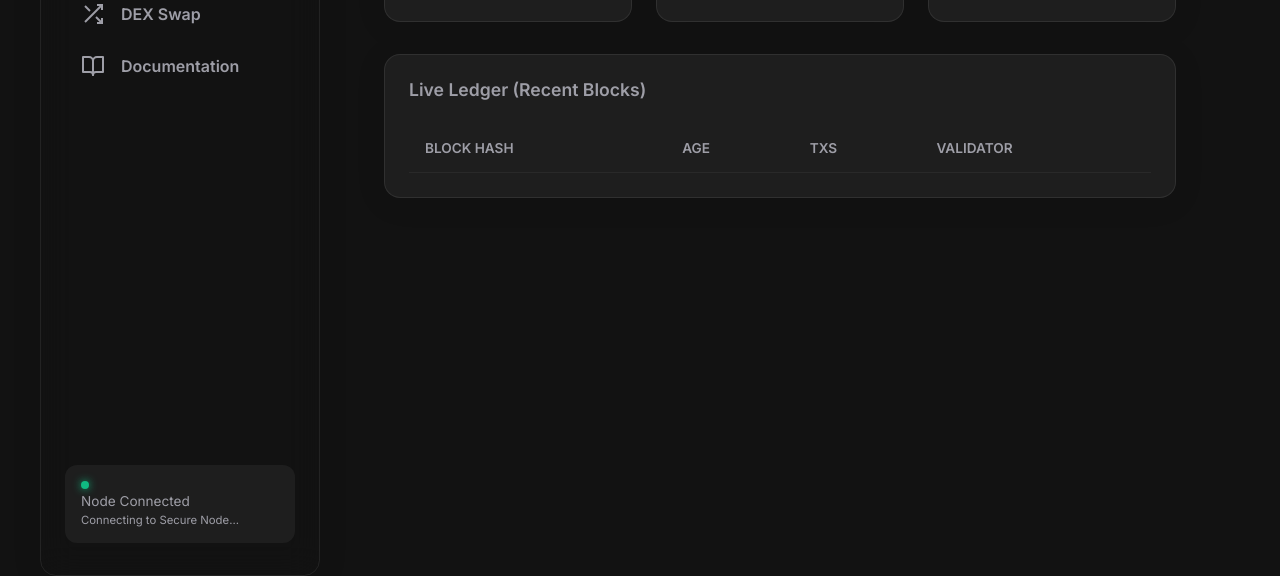
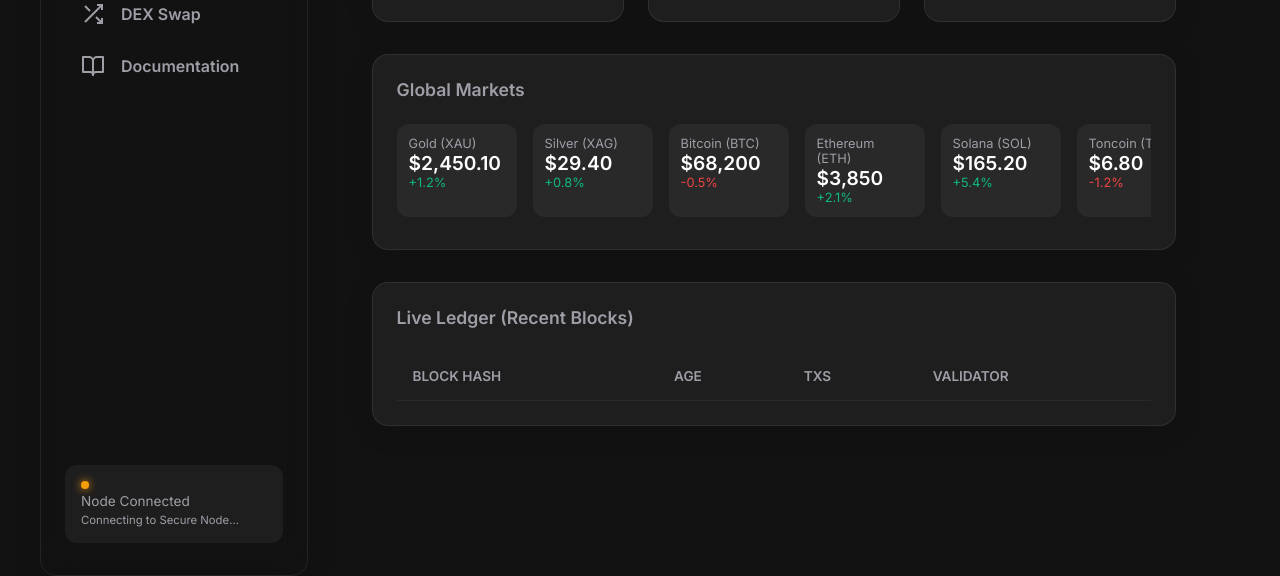
Before and after one commit to ALUMNIINTERACTIVE/alumniinteractive, a plain HTML site: page app/dashboard.html in a window 1280 px wide. Both pictures are taken after a click on the item "Explorer". Shown: the part 224-800 px from the top of the page. Drawn offline with nearby package versions, Linux system fonts and the light colour scheme; a script that the page names is missing.

Commit message:
fix: resolve syntax error, add markets, update node light

```diff
--- a/app/alumni-app.js
+++ b/app/alumni-app.js
@@ -449,7 +449,6 @@ togglePrivKey.addEventListener('click', () => {
 });
 }
 
-const btnDisconnectWallet = document.getElementById('btn-disconnect-wallet');
 function disconnectWallet() {
     localStorage.removeItem('alumni_active_wallet_idx');
     currentWallet = null;
--- a/app/dashboard.html
+++ b/app/dashboard.html
@@ -101,6 +101,44 @@
                         </div>
                     </div>
                 </header>
+
+                <div class="dashboard-grid" style="margin-bottom: 24px;">
+                    <div class="card glass-panel span-2">
+                        <h3>Global Markets</h3>
+                        <div style="display: flex; gap: 16px; overflow-x: auto; padding-bottom: 8px;">
+                            <div style="min-width: 120px; background: rgba(255,255,255,0.05); padding: 12px; border-radius: 12px;">
+                                <div style="font-size: 0.8rem; color: var(--text-muted);">Gold (XAU)</div>
+                                <div style="font-size: 1.2rem; font-weight: 600;">$2,450.10</div>
+                                <div style="color: #10b981; font-size: 0.8rem;">+1.2%</div>
+                            </div>
+                            <div style="min-width: 120px; background: rgba(255,255,255,0.05); padding: 12px; border-radius: 12px;">
+                                <div style="font-size: 0.8rem; color: var(--text-muted);">Silver (XAG)</div>
+                                <div style="font-size: 1.2rem; font-weight: 600;">$29.40</div>
+                                <div style="color: #10b981; font-size: 0.8rem;">+0.8%</div>
+                            </div>
+                            <div style="min-width: 120px; background: rgba(255,255,255,0.05); padding: 12px; border-radius: 12px;">
+                                <div style="font-size: 0.8rem; color: var(--text-muted);">Bitcoin (BTC)</div>
+                                <div style="font-size: 1.2rem; font-weight: 600;">$68,200</div>
+                                <div style="color: #ef4444; font-size: 0.8rem;">-0.5%</div>
+                            </div>
+                            <div style="min-width: 120px; background: rgba(255,255,255,0.05); padding: 12px; border-radius: 12px;">
+                                <div style="font-size: 0.8rem; color: var(--text-muted);">Ethereum (ETH)</div>
+                                <div style="font-size: 1.2rem; font-weight: 600;">$3,850</div>
+                                <div style="color: #10b981; font-size: 0.8rem;">+2.1%</div>
+                            </div>
+                            <div style="min-width: 120px; background: rgba(255,255,255,0.05); padding: 12px; border-radius: 12px;">
+                                <div style="font-size: 0.8rem; color: var(--text-muted);">Solana (SOL)</div>
+                                <div style="font-size: 1.2rem; font-weight: 600;">$165.20</div>
+                                <div style="color: #10b981; font-size: 0.8rem;">+5.4%</div>
+                            </div>
+                            <div style="min-width: 120px; background: rgba(255,255,255,0.05); padding: 12px; border-radius: 12px;">
+                                <div style="font-size: 0.8rem; color: var(--text-muted);">Toncoin (TON)</div>
+                                <div style="font-size: 1.2rem; font-weight: 600;">$6.80</div>
+                                <div style="color: #ef4444; font-size: 0.8rem;">-1.2%</div>
+                            </div>
+                        </div>
+                    </div>
+                </div>
 
                 <div class="dashboard-grid">
                     <div class="card glass-panel span-2">
@@ -508,6 +546,6 @@
         </div>
     </div>
 
-    <script src="alumni-app.js?v=8"></script>
+    <script src="alumni-app.js?v=10"></script>
 </body>
 </html>
--- a/app/styles.css
+++ b/app/styles.css
@@ -129,10 +129,10 @@ body {
 .node-status .status-indicator {
     width: 8px;
     height: 8px;
-    background: var(--success);
+    background: #f59e0b; /* Default to yellow while connecting */
     border-radius: 50%;
     display: inline-block;
-    box-shadow: 0 0 8px var(--success);
+    box-shadow: 0 0 8px #f59e0b;
     margin-right: 8px;
 }
 
```
